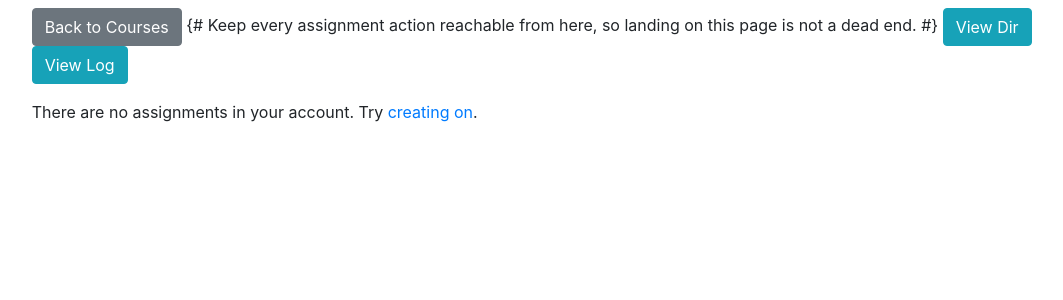
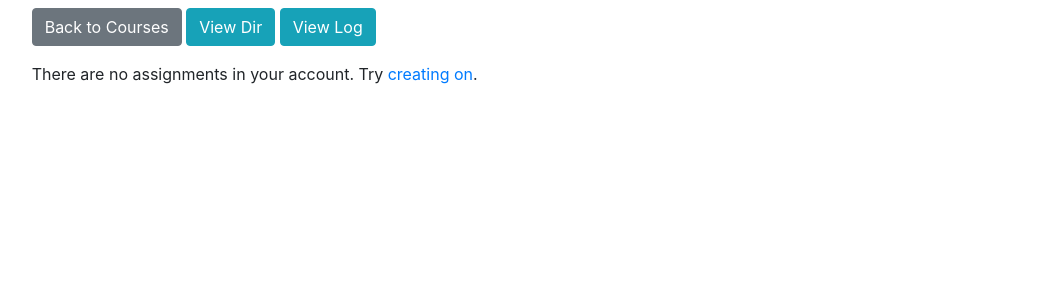
Before and after one commit to athina-edu/athina, a Django app: template athina_web/templates/assignments/assignment_view.html in a window 1280 px wide. Shown: the part 80-380 px from the top of the page, without its empty margins (90-1153 px from the left). Run offline with Django 3.2, Linux system fonts and the light colour scheme; the template is opened without the code that fills it, so the values that code supplies are empty; some libraries are stand-ins or nearby versions.

Commit message:
Fix template comment leaking into the assignment page
Django's {# ... #} comment syntax is single-line only. A multi-line one in
assignment_view.html was not treated as a comment, so it rendered as literal
text:

  Back to Course {# Keep every assignment action reachable from here, so
  landing on this page is not a dead end. #} View Dir View Log ...

Replaced with {% comment %}...{% endcomment %}, which does span lines, and
audited every other template for the same pattern (none found).

```diff
--- a/athina_web/templates/assignments/assignment_view.html
+++ b/athina_web/templates/assignments/assignment_view.html
@@ -23,8 +23,10 @@
     {% else %}
     <a class="btn btn-secondary" href="{% url 'assignments:assignments' %}">Back to Courses</a>
     {% endif %}
-    {# Keep every assignment action reachable from here, so landing on this page
-       is not a dead end. #}
+    {% comment %}
+    Keep every assignment action reachable from here, so landing on this page
+    is not a dead end.
+    {% endcomment %}
     <a class="btn btn-info" href="{% url 'filemanager:index' inner_path=assignment.name %}">View Dir</a>
     <a class="btn btn-info" href="{% url 'assignments:assignment_log' assignment_id=assignment.pk %}">View Log</a>
     {% if can_manage %}
```
